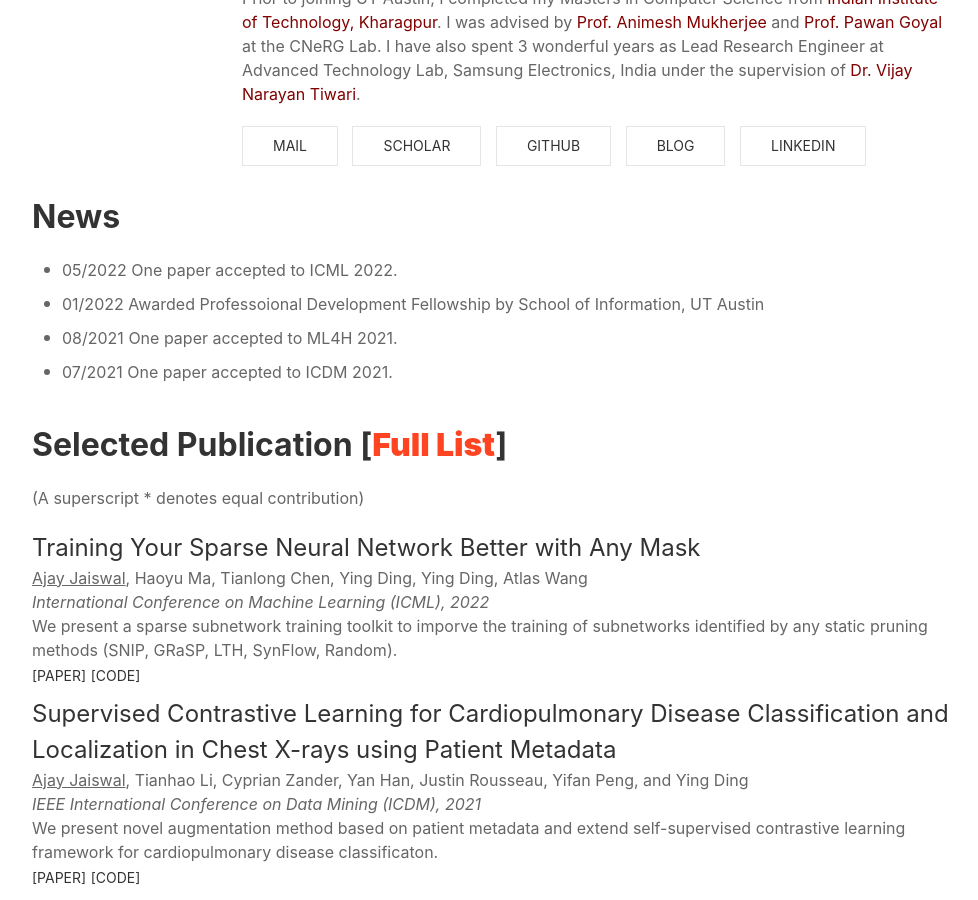
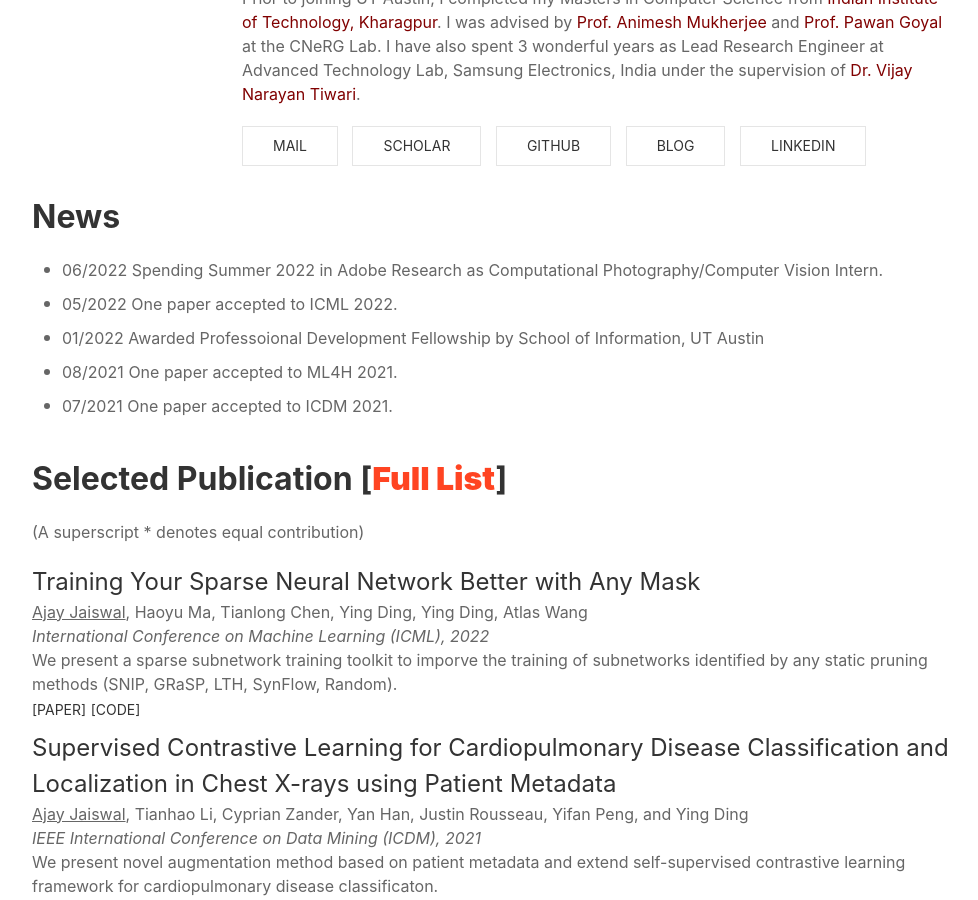
Before and after one commit to Ajay1994/ajay1994.github.io, a Jekyll site: the page index.html, which Jekyll copies as it is, in a window 1280 px wide and 900 px high, scrolled down 315 px. Shown: the whole window, without its empty margins (143-1121 px from the left). Built offline with Jekyll 4.4.1, drawn with Linux system fonts in a browser that asks for light colours; nearby versions of some CDN libraries.

Commit message:
Update index.html

```diff
--- a/index.html
+++ b/index.html
@@ -111,6 +111,7 @@
 
             <p id="news" class="uk-h2 uk-text-bold">News</p>
             <ul class="uk-list uk-list-bullet uk-margin-small-bottom">
+		<li>06/2022 Spending Summer 2022 in Adobe Research as Computational Photography/Computer Vision Intern.</li>
                 <li>05/2022 One paper accepted to ICML 2022.</li>
                 <li>01/2022 Awarded Professoional Development Fellowship by School of Information, UT Austin</li>
 		<li>08/2021 One paper accepted to ML4H 2021.</li>
```
